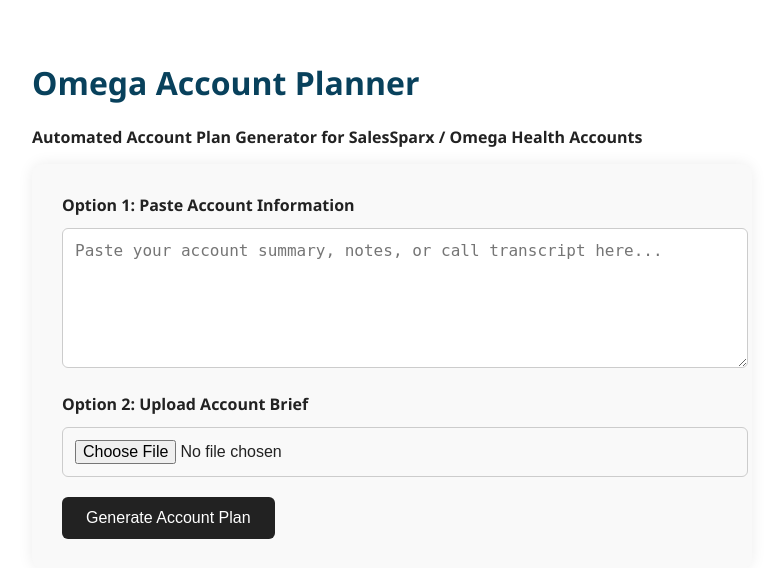
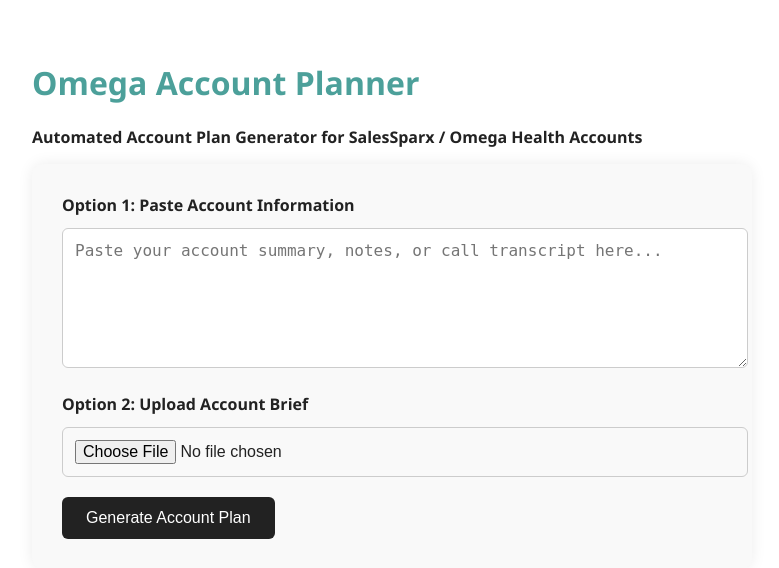
Before and after one commit to spxdevelopment/omega-account-planner, a Flask app: page / in a window 1280 px wide. Shown: the top 568 px of the page, without its empty margins (248-1027 px from the left). Run offline with Flask 3, Linux system fonts and the light colour scheme.

Commit message:
Update index.html

```diff
--- a/templates/index.html
+++ b/templates/index.html
@@ -14,7 +14,7 @@
         }
 
         h1, h2 {
-            color: #08415C;
+            color: #4CA09A;
         }
 
         .box {
```
